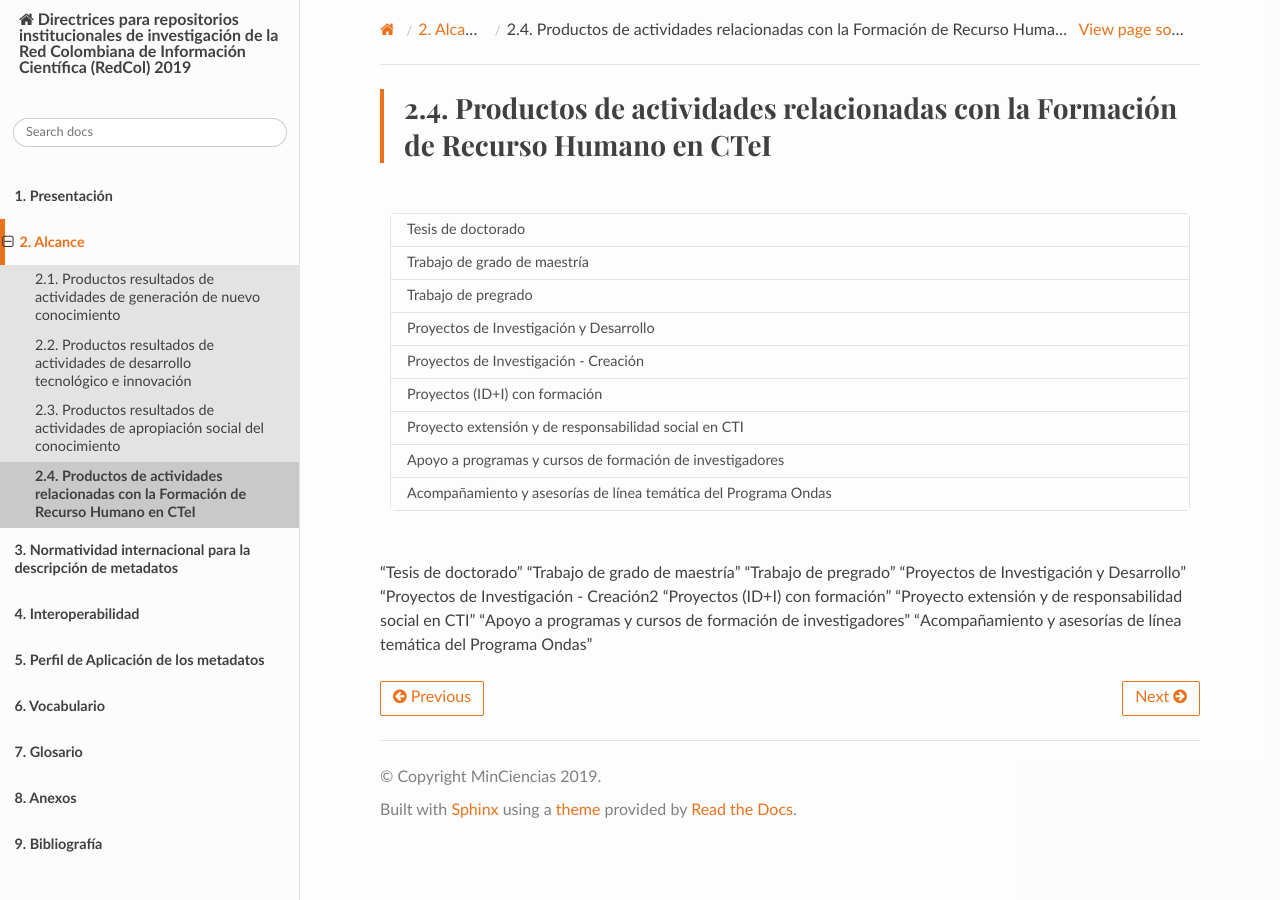
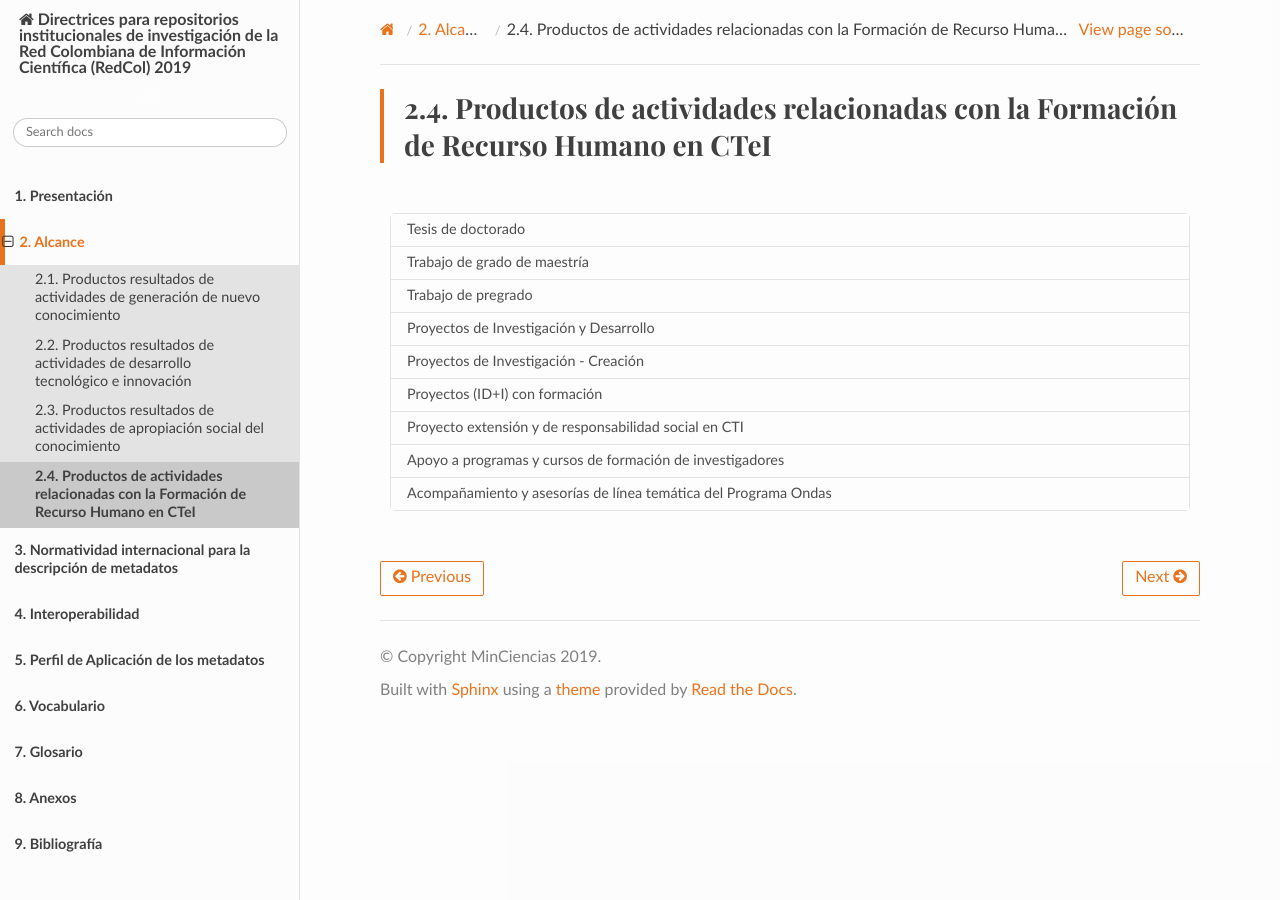
Before and after one commit to rcic/openaire4, a Sphinx documentation site: the page built from docs/prodResAct4.rst, in a window 1280 px wide. Built offline with Sphinx 7.4.7 and the Read the Docs theme 2.0.0, drawn with Linux system fonts in a browser that asks for light colours; some web fonts are replaced; a script that is not in the unit is left out; some of the changed lines change nothing that is shown.

Commit message:
Update prodResAct4.rst

```diff
--- a/docs/prodResAct4.rst
+++ b/docs/prodResAct4.rst
@@ -3,6 +3,8 @@
 Productos de actividades relacionadas con la Formación de Recurso Humano en CTeI
 --------------------------------------------------------------------------------
 
+
+.. tabularcolumns:: |C|R|
 +----------------------------------------------------------------+
 | Tesis de doctorado                                             |
 +----------------------------------------------------------------+
@@ -23,16 +25,15 @@
 | Acompañamiento y asesorías de línea temática del Programa Ondas|
 +----------------------------------------------------------------+
 
-.. csv-table::
+.. csv-table:: dsfdsf
    :header: "Tipología Documental"
-   :widths: 80%
-
-"Tesis de doctorado"
-"Trabajo de grado de maestría"
-"Trabajo de pregrado"
-"Proyectos de Investigación y Desarrollo"
-"Proyectos de Investigación - Creación2
-"Proyectos (ID+I) con formación"
-"Proyecto extensión y de responsabilidad social en CTI"
-"Apoyo a programas y cursos de formación de investigadores"
-"Acompañamiento y asesorías de línea temática del Programa Ondas"
+   :widths: 80
+   "Tesis de doctorado"
+   "Trabajo de grado de maestría"
+   "Trabajo de pregrado"
+   "Proyectos de Investigación y Desarrollo"
+   "Proyectos de Investigación - Creación2
+   "Proyectos (ID+I) con formación"
+   "Proyecto extensión y de responsabilidad social en CTI"
+   "Apoyo a programas y cursos de formación de investigadores"
+   "Acompañamiento y asesorías de línea temática del Programa Ondas"
```
